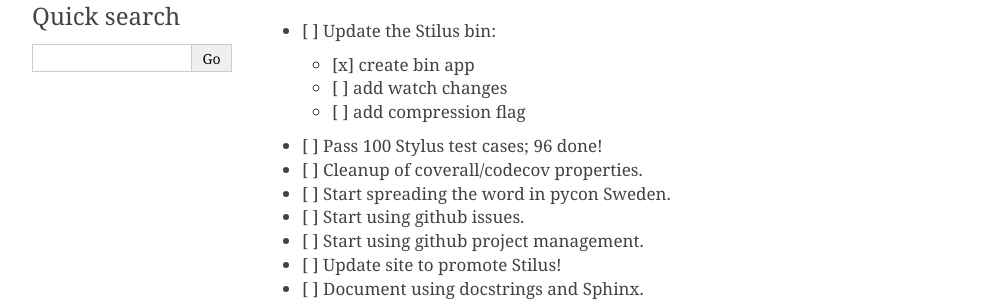
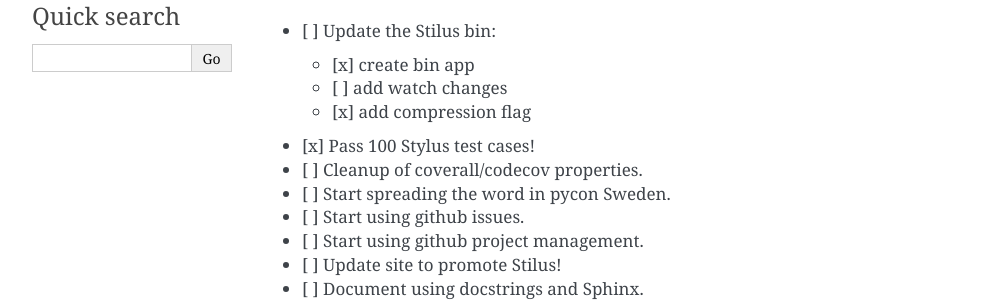
Before and after one commit to jw/stilus, a Sphinx documentation site: the page built from docs/plan/current.md, in a window 1280 px wide. Shown: the part 127-429 px from the top of the page, without its empty margins (148-1140 px from the left). Built offline with Sphinx 7.4.7, drawn with Linux system fonts in a browser that asks for light colours.

Commit message:
Updated the current task status.

```diff
--- a/docs/plan/current.md
+++ b/docs/plan/current.md
@@ -5,8 +5,8 @@
  - [ ] Update the Stilus bin:
    - [x] create bin app
    - [ ] add watch changes
-   - [ ] add compression flag
- - [ ] Pass 100 Stylus test cases; 96 done!
+   - [x] add compression flag
+ - [x] Pass 100 Stylus test cases!
  - [ ] Cleanup of coverall/codecov properties.
  - [ ] Start spreading the word in pycon Sweden.
  - [ ] Start using github issues.
```
